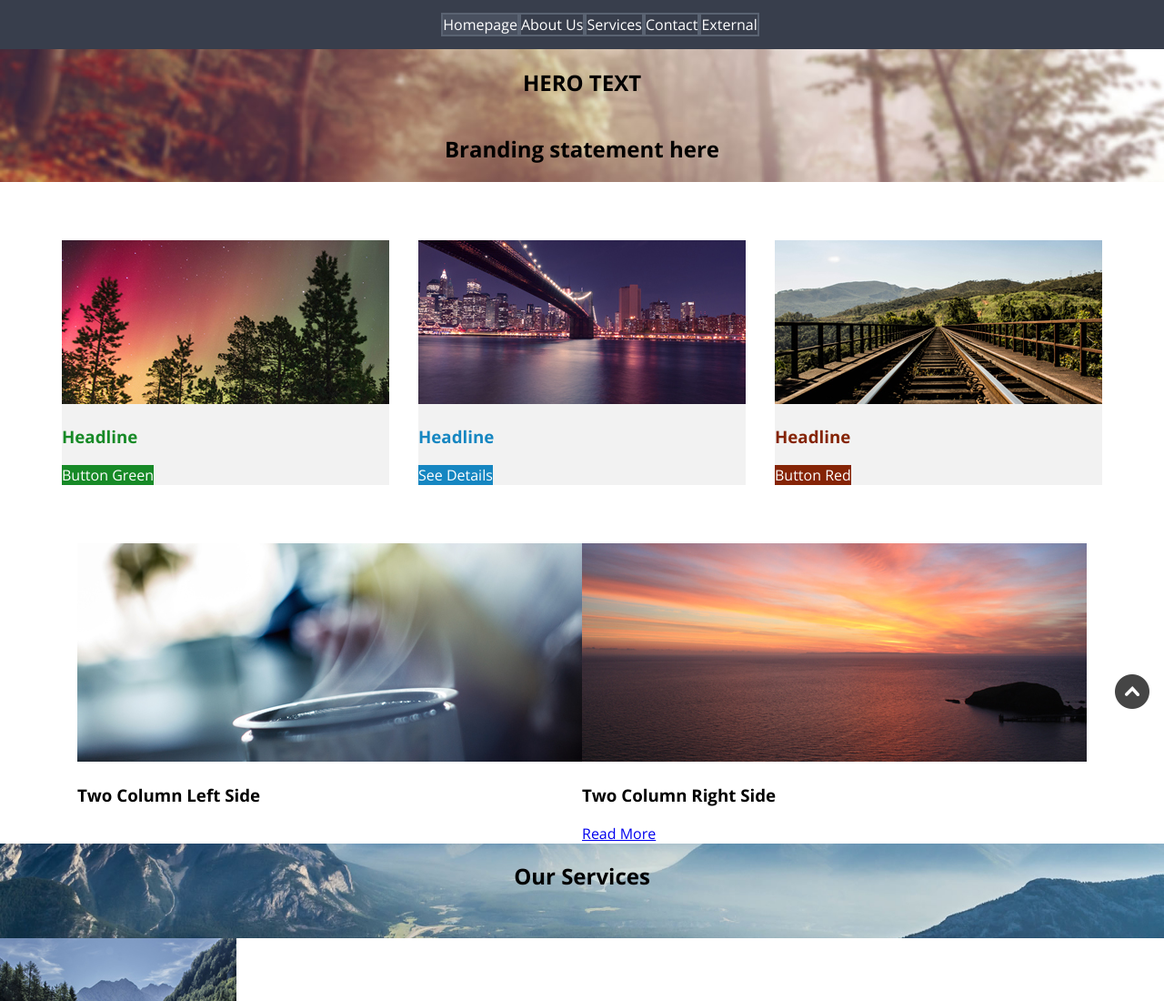
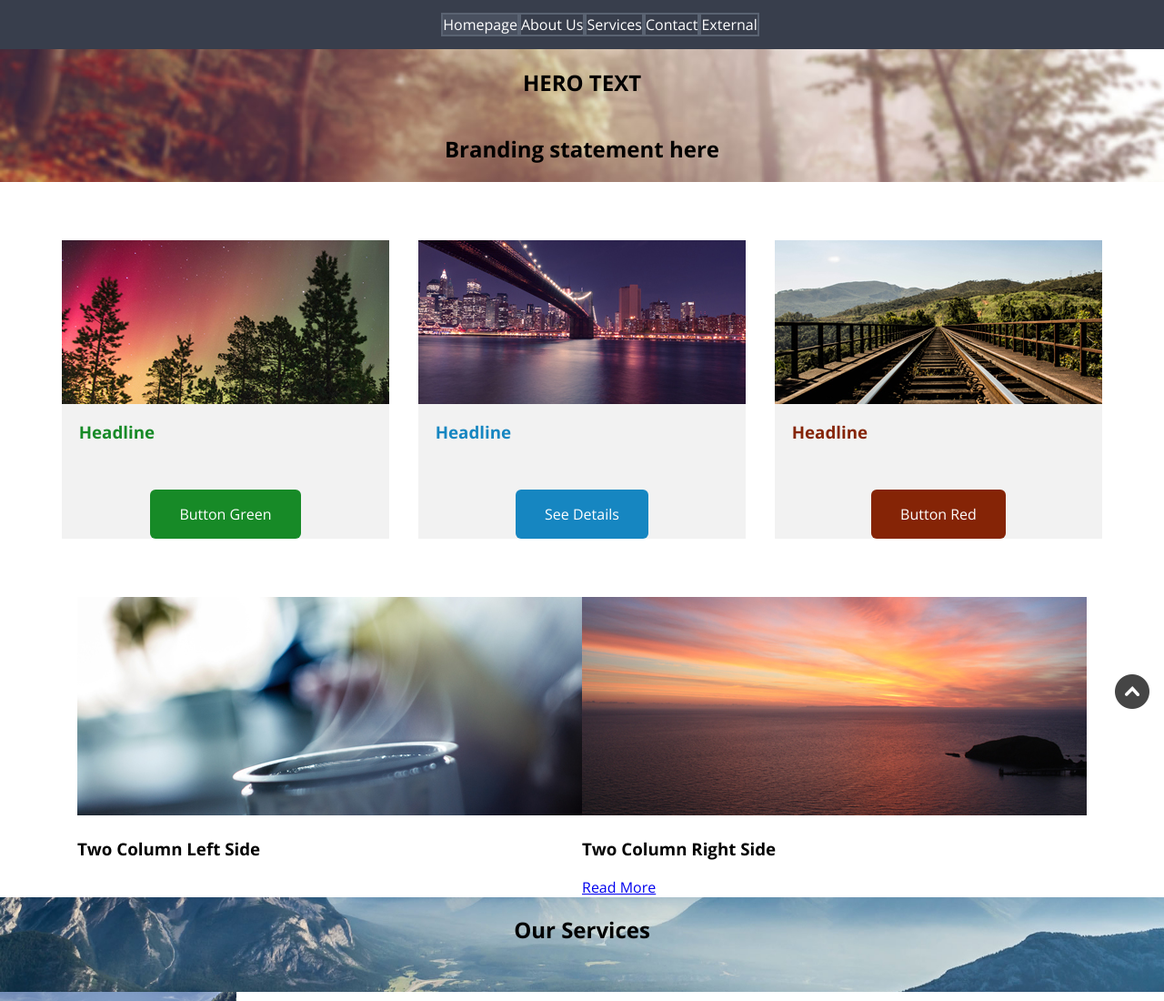
Before and after one commit to AAflip/layoutpractice, a plain HTML site: page index.html in a window 1280 px wide. Shown: the top 1100 px of the page at 91% size. Drawn offline with nearby package versions, Linux system fonts and the light colour scheme.

Commit message:
double e

```diff
--- a/app.css
+++ b/app.css
@@ -64,7 +64,6 @@ aside{
     display: flex;
     flex-direction: row;
     justify-content: center;
-
 }
 
 #green-card h3{
@@ -94,9 +93,18 @@ aside{
 .cards{
     background-color: #f2f2f2;
     margin: 4em 1em;
+    display: flex;
+    flex-direction: column;
 }
 
 .cards a{
     text-decoration: none;
     color: white;
+    align-self: center;
+    padding: 1em 2em;
+    border-radius: 6px;
 }
+
+.cards h3{
+    margin-left: 1em;
+}
```
